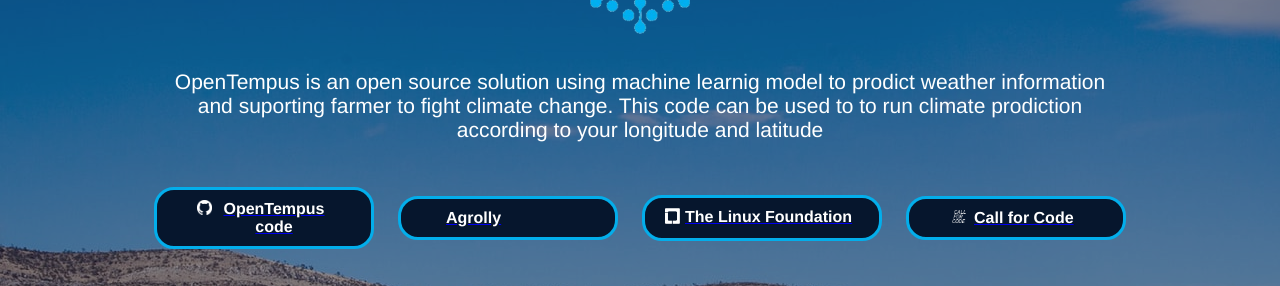
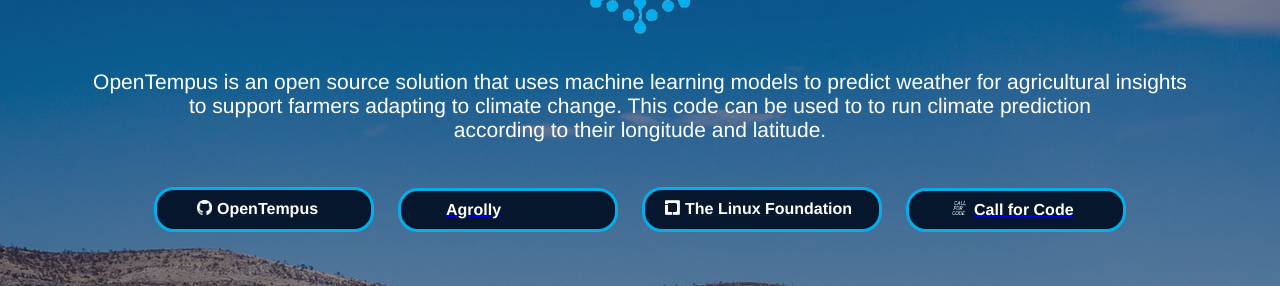
Before and after one commit to OpenTempus/OpenTempus, a React (Create React App) app: page / in a window 1280 px wide. Shown: the part 177-463 px from the top of the page. Built offline with nearby package versions, Linux system fonts and the light colour scheme.

Commit message:
Update some wording.
Signed-off-by: Daniel Krook <krook@us.ibm.com>

```diff
--- a/src/component/header.js
+++ b/src/component/header.js
@@ -19,10 +19,11 @@
           </div>
           <div className={style.second_header_text}>
             <p>
-              OpenTempus is an open source solution using machine learnig model
-              to prodict weather information <br /> and suporting farmer to
-              fight climate change. This code can be used to to run climate
-              prodiction <br /> according to your longitude and latitude
+              OpenTempus is an open source solution that uses machine learning
+              models to predict weather for agricultural insights <br /> to
+              support farmers adapting to climate change. This code can be used
+              to to run climate prediction <br /> according to their longitude
+              and latitude.
             </p>
           </div>
           <div className={style.second_header_buttons}>
@@ -35,7 +36,7 @@
                   <img src={githublogo} alt="" />
                 </div>
                 <div>
-                  <p>OpenTempus code</p>
+                  <p>OpenTempus</p>
                 </div>
               </a>
               <a
```
Also changed, not shown: src/component/image/DMS-LITE.png (deleted), src/component/image/ibm_logo.png (deleted).
